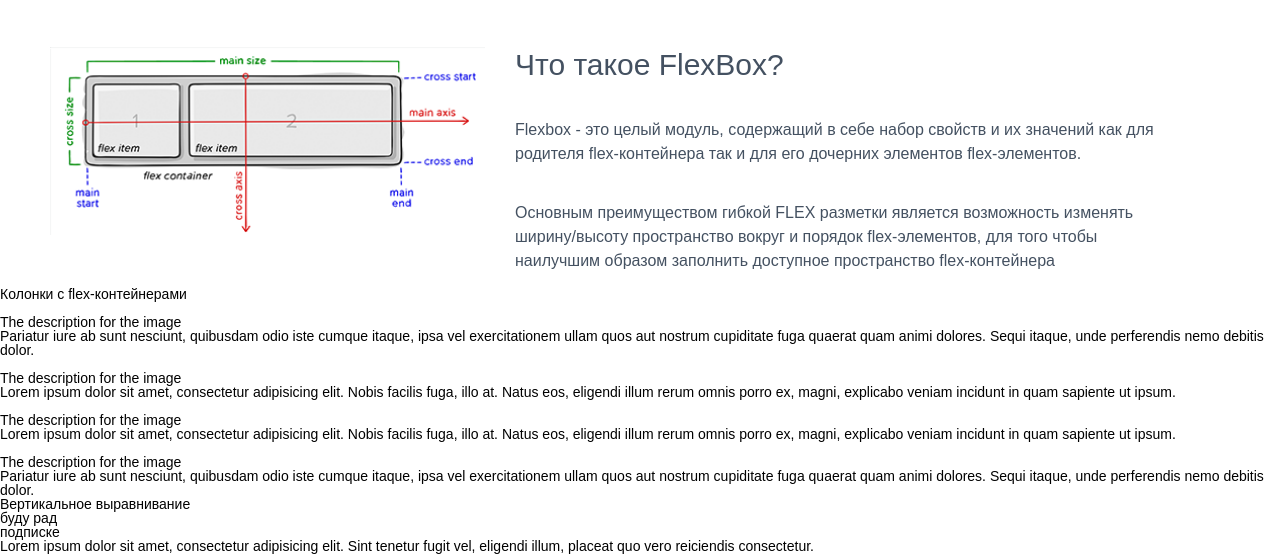
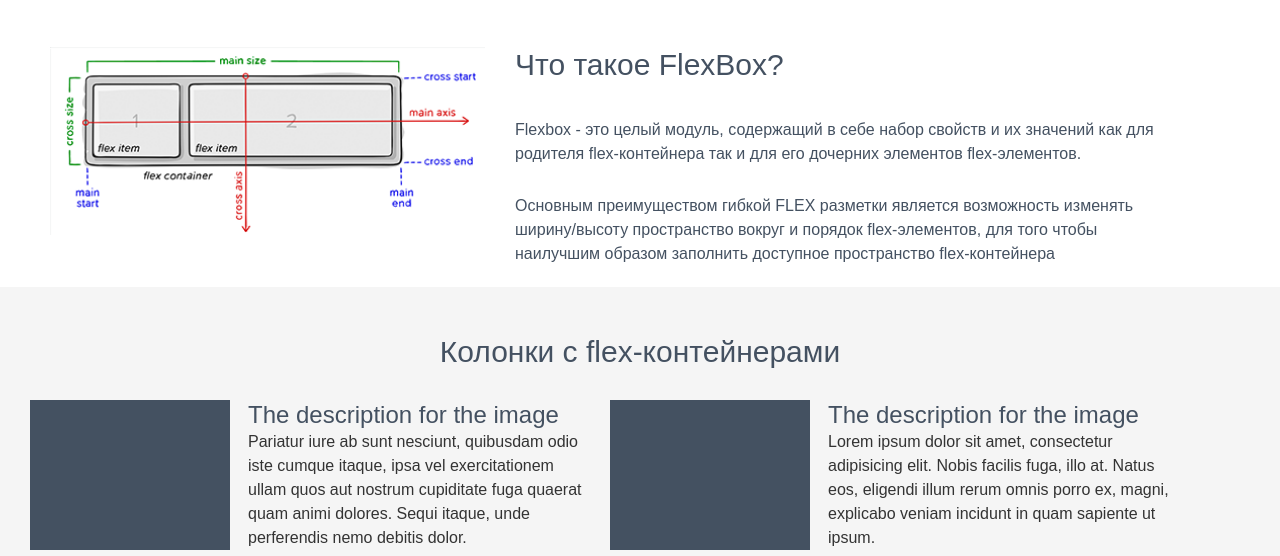
Before and after one commit to alexnov777811/flex_homework, a plain HTML site: page index.html in a window 1280 px wide. Shown: the part 326-882 px from the top of the page. Drawn offline with Linux system fonts and the light colour scheme.

Commit message:
slection2

```diff
--- a/css/style.css
+++ b/css/style.css
@@ -151,23 +151,63 @@ h1, h2, h3, h4, h5, h6 {
   line-height: 24px;
 }
 .selection1__subtitle p:first-child{
-  margin: 0 0 35px 0;
+  margin: 0 0 28px 0;
 }
 .selection2 {
+  min-height: 484px;
+  background-color: #f5f5f5;
 }
 .selection2__title {
+  font-family: Arial, "Helvetica Neue", Helvetica, sans-serif;
+  font-size: 30px;
+  line-height: 36px;
+  color: #445161;
+  text-align: center;
+  padding: 47px 0 0 0;
 }
 .selection2__row {
+  display: flex;
+  flex-wrap: wrap;
+  padding: 0 0 0 30px;
 }
 .selection2__item {
+  display: flex;
+  flex-wrap: wrap;
+  padding: 30px 20px 0 0;
+
+}
+.selection2__item:nth-child(2 4){
+  padding: 0 0 0 20px;
 }
 .selection2__item-img {
+  min-width: 200px;
+  height: 150px;
+  background-color:#445161;
 }
 .selection2__item-text {
+  max-width: 360px;
+  max-height: 145px;
+  padding: 0 0 0 18px;
+}
+.selection2__item-text p:first-child{
+  font-size: 24px;
+  line-height: 30px;
+  color: #445161;
+}
+.selection2__item-text p:last-child{
+  font-size: 16px;
+  line-height: 24px;
+  color: #333333;
 }
 .selection3 {
+  min-height: 655px;
+  padding: 49px 0 0 0 ;
 }
 .selection3__title {
+  font-size: 30px;
+  line-height: 36px;
+  color: #445161;
+  text-align: center;
 }
 .selection3__row {
 }
```
